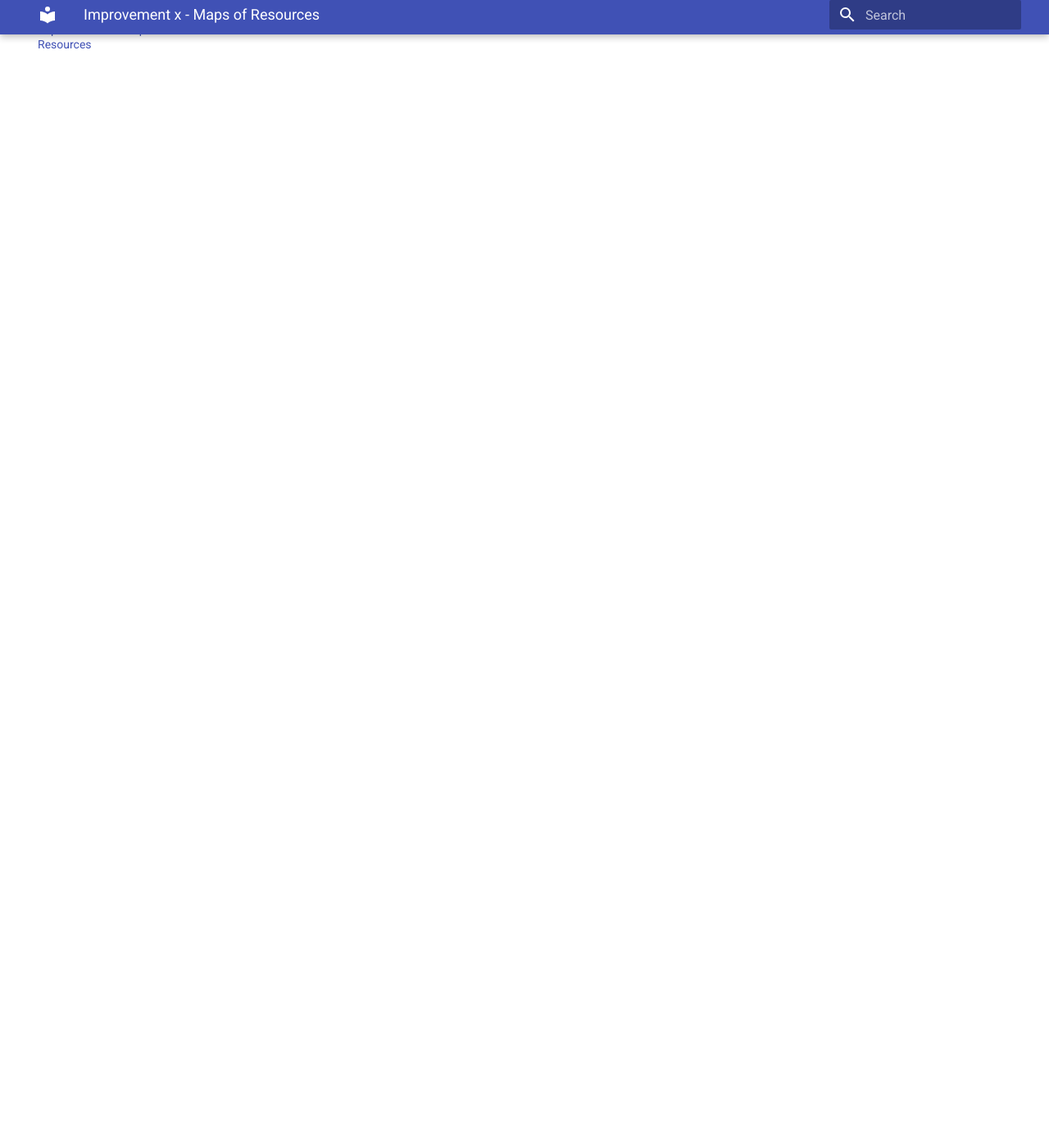
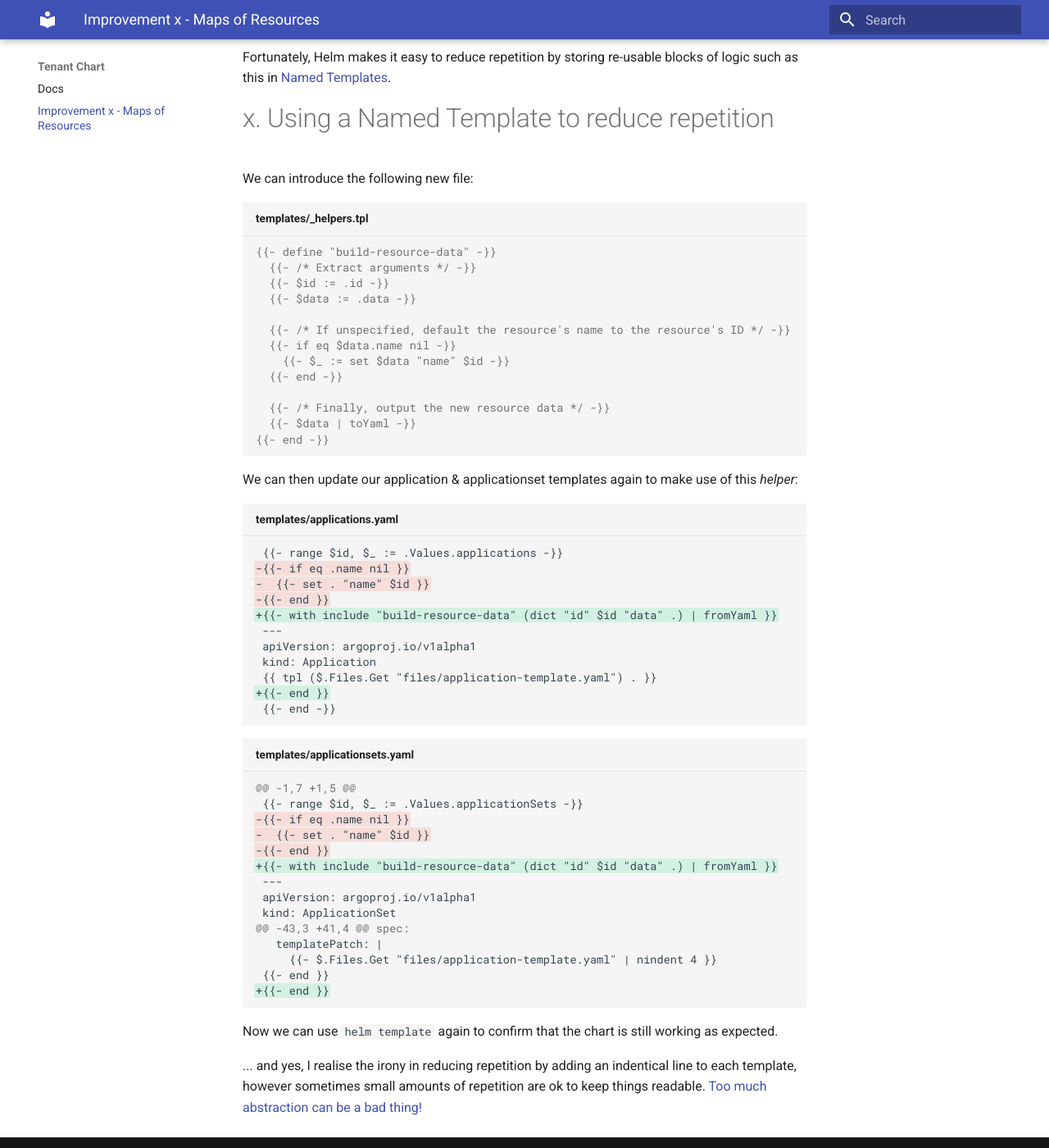
Before and after one commit to tombulled/tenant, an MkDocs documentation site: the page built from docs/01-improvement-index.md, in a window 1280 px wide and 1400 px high, scrolled down 3258 px. Shown: the whole window at 82% size. Built offline with MkDocs 1.6.1 and Material for MkDocs 9.7.7, drawn with Linux system fonts in a browser that asks for light colours; some of the changed text lies outside the part shown.

Commit message:
feat: document introducing build-resource-data helper

````diff
--- a/docs/01-improvement-index.md
+++ b/docs/01-improvement-index.md
@@ -140,7 +140,69 @@ metadata:
 <truncated>
 ```
 
-However, importantly we can now:
+With these changes in place, we can now:
 
 1. Easily merge in overrides (e.g. from another values file)
 2. Not repeat the application name, as it's inferred from the ID!
+
+However... if you're still a fan of the DRY principle, you'll have noticed that we made the exact same change to both of our templates - yuck!
+
+Fortunately, Helm makes it easy to reduce repetition by storing re-usable blocks of logic such as this in [Named Templates](https://helm.sh/docs/chart_template_guide/named_templates/).
+
+# x. Using a Named Template to reduce repetition
+
+We can introduce the following new file:
+
+```yaml title="templates/_helpers.tpl"
+{{- define "build-resource-data" -}}
+  {{- /* Extract arguments */ -}}
+  {{- $id := .id -}}
+  {{- $data := .data -}}
+
+  {{- /* If unspecified, default the resource's name to the resource's ID */ -}}
+  {{- if eq $data.name nil -}}
+    {{- $_ := set $data "name" $id -}}
+  {{- end -}}
+
+  {{- /* Finally, output the new resource data */ -}}
+  {{- $data | toYaml -}}
+{{- end -}}
+```
+
+We can then update our application & applicationset templates again to make use of this *helper*:
+
+```diff title="templates/applications.yaml"
+ {{- range $id, $_ := .Values.applications -}}
+-{{- if eq .name nil }}
+-  {{- set . "name" $id }}
+-{{- end }}
++{{- with include "build-resource-data" (dict "id" $id "data" .) | fromYaml }}
+ ---
+ apiVersion: argoproj.io/v1alpha1
+ kind: Application
+ {{ tpl ($.Files.Get "files/application-template.yaml") . }}
++{{- end }}
+ {{- end -}}
+```
+
+```diff title="templates/applicationsets.yaml"
+@@ -1,7 +1,5 @@
+ {{- range $id, $_ := .Values.applicationSets -}}
+-{{- if eq .name nil }}
+-  {{- set . "name" $id }}
+-{{- end }}
++{{- with include "build-resource-data" (dict "id" $id "data" .) | fromYaml }}
+ ---
+ apiVersion: argoproj.io/v1alpha1
+ kind: ApplicationSet
+@@ -43,3 +41,4 @@ spec:
+   templatePatch: |
+     {{- $.Files.Get "files/application-template.yaml" | nindent 4 }}
+ {{- end }}
++{{- end }}
+```
+
+Now we can use `helm template` again to confirm that the chart is still working as expected.
+
+... and yes, I realise the irony in reducing repetition by adding an indentical line to each template,
+however sometimes small amounts of repetition are ok to keep things readable. [Too much abstraction can be a bad thing!](https://grugbrain.dev/#grug-on-factring-your-code)
````
